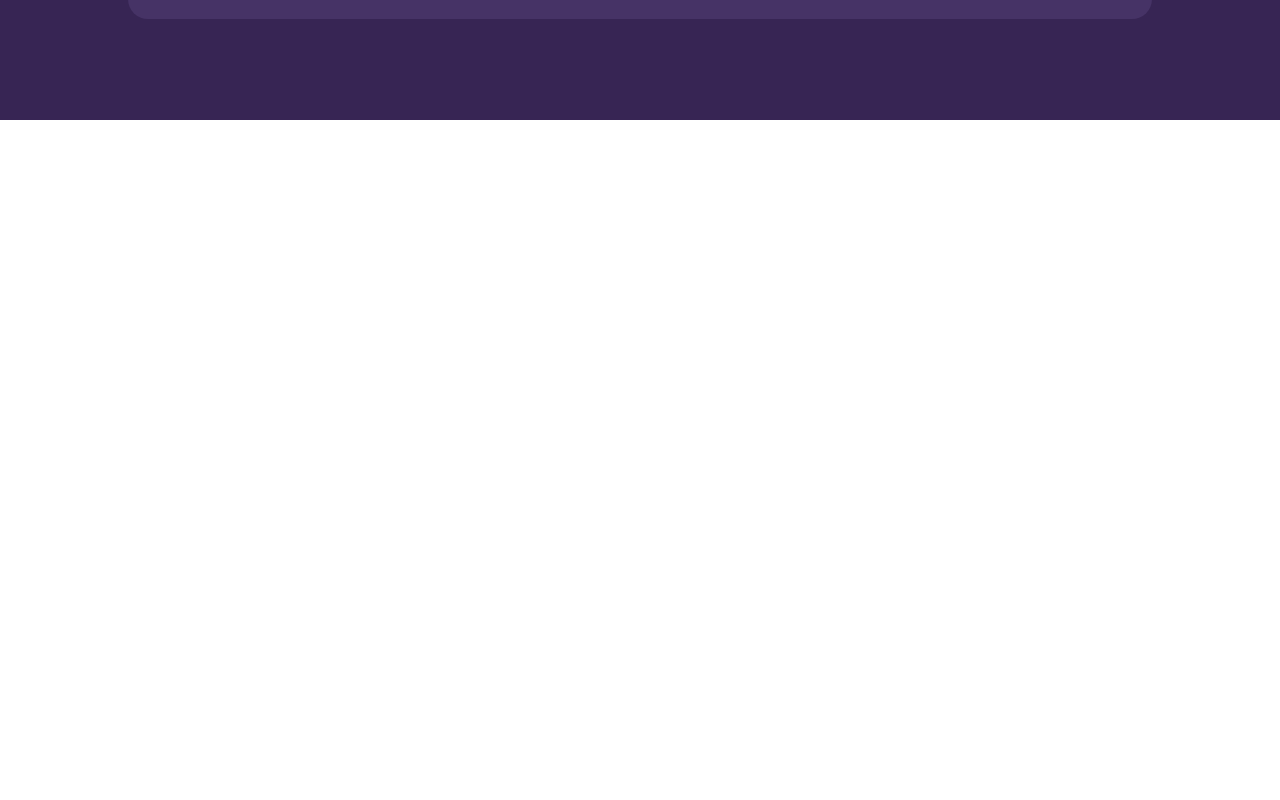
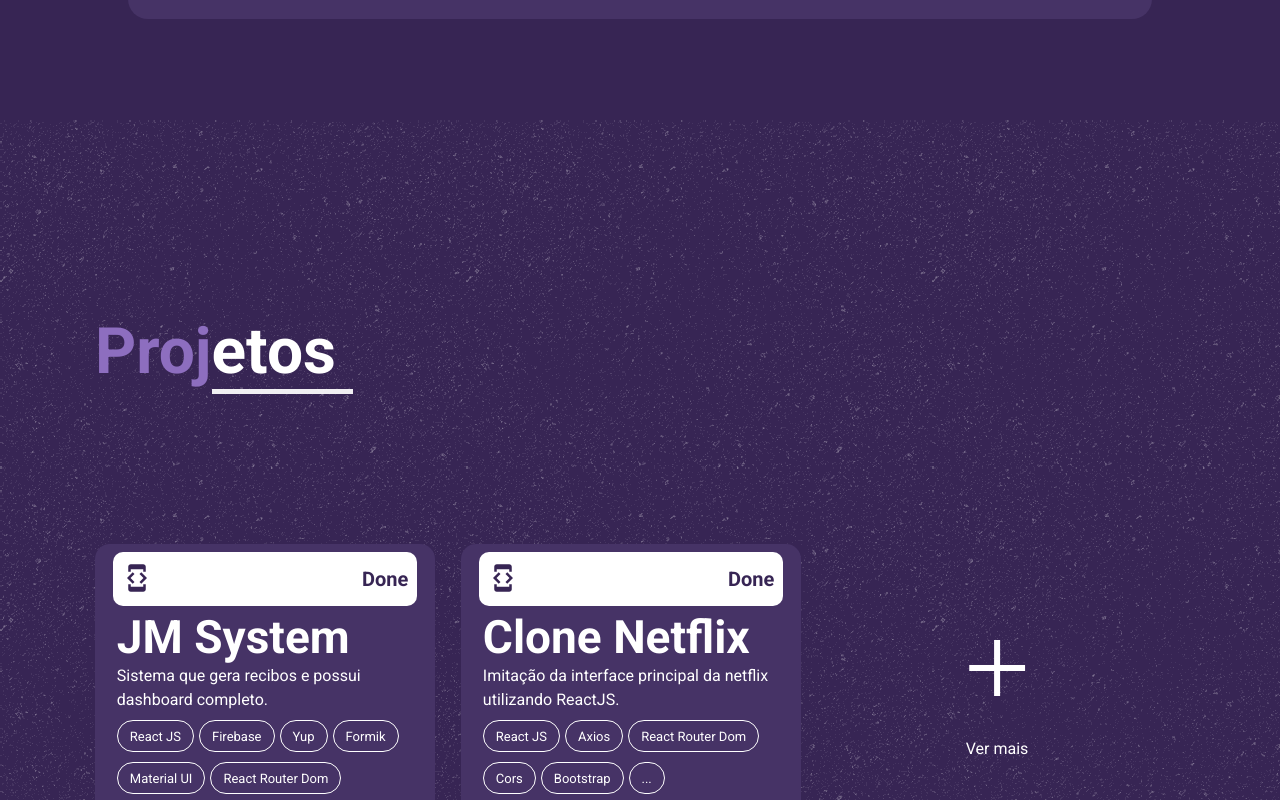
Before and after one commit to vxfontes/portfolio, a React (Create React App) app: page /1 in a window 1280 px wide. Shown: the part 2120-2920 px from the top of the page. Before the commit the page ends 2240 px from the top, so only its background shows below. Built offline with nearby package versions, Linux system fonts and the light colour scheme.

Commit message:
feat: adicionando projects

```diff
--- a/src/pages/home/callingPages.tsx
+++ b/src/pages/home/callingPages.tsx
@@ -1,6 +1,7 @@
 import MyAppBar from '../../components/appBar';
 import About from '../about';
 import Presentation from '../presentation';
+import Projects from '../projects';
 import Skills from '../skills';
 
 const CallingPages = () => {
@@ -10,6 +11,7 @@ const CallingPages = () => {
             <Presentation />
             <About />
             <Skills />
+            <Projects />
         </>
     );
 }
--- a/src/routes.tsx
+++ b/src/routes.tsx
@@ -3,6 +3,7 @@ import About from './pages/about';
 import Home from './pages/home';
 import CallingPages from './pages/home/callingPages';
 import Presentation from './pages/presentation';
+import ProjectsPage from './pages/projects/projectsPage';
 import Skills from './pages/skills';
 import TestBreakpoint from './test/breakpoints';
 
@@ -13,6 +14,7 @@ const RoutesApp = () => {
                 <Route path='/' element={<Home />}/>
                 <Route path='/:language' element={<CallingPages />}/>
                 <Route path='/breakpoints' element={<TestBreakpoint />}/>
+                <Route path='/projectsPage/:language' element={<ProjectsPage />}/>
 
                 {/* ingles */}
                 <Route path='/about/:language' element={<About />}/>
```
